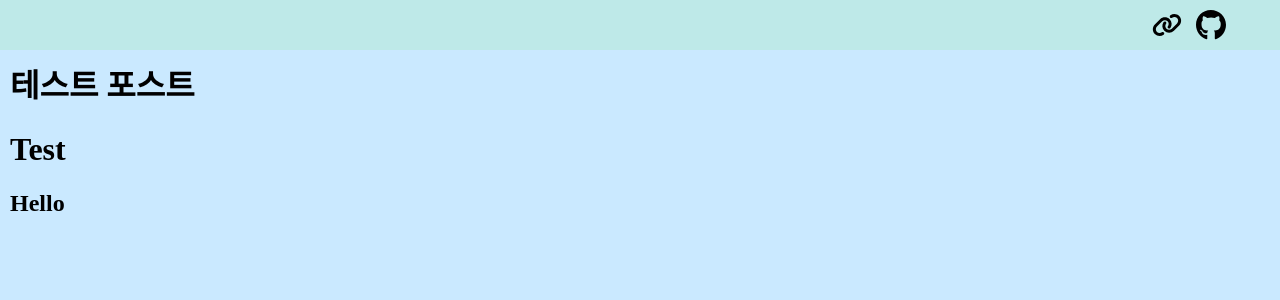
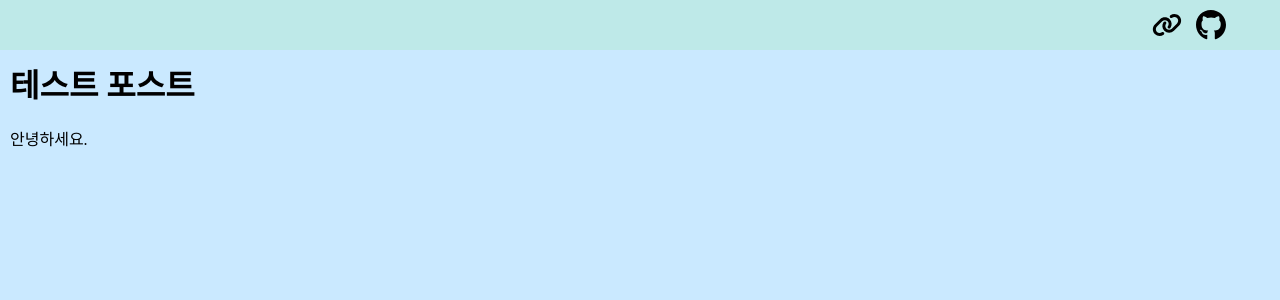
Before and after one commit to jxheum/jxheum.github.io, a Jekyll site: the page built from _posts/2024-10-09-test.md, in a window 1280 px wide. Shown: the top 300 px of the page. Built offline with Jekyll 4.4.1, drawn with Linux system fonts in a browser that asks for light colours.

Commit message:
Update 2024-10-09-test.md

```diff
--- a/_posts/2024-10-09-test.md
+++ b/_posts/2024-10-09-test.md
@@ -2,7 +2,5 @@
 layout: post
 title: "테스트 포스트"
 date: 2024-10-09
-tags: [공지사항, 웹]
 ---
-# Test
-## Hello
+안녕하세요.
```
